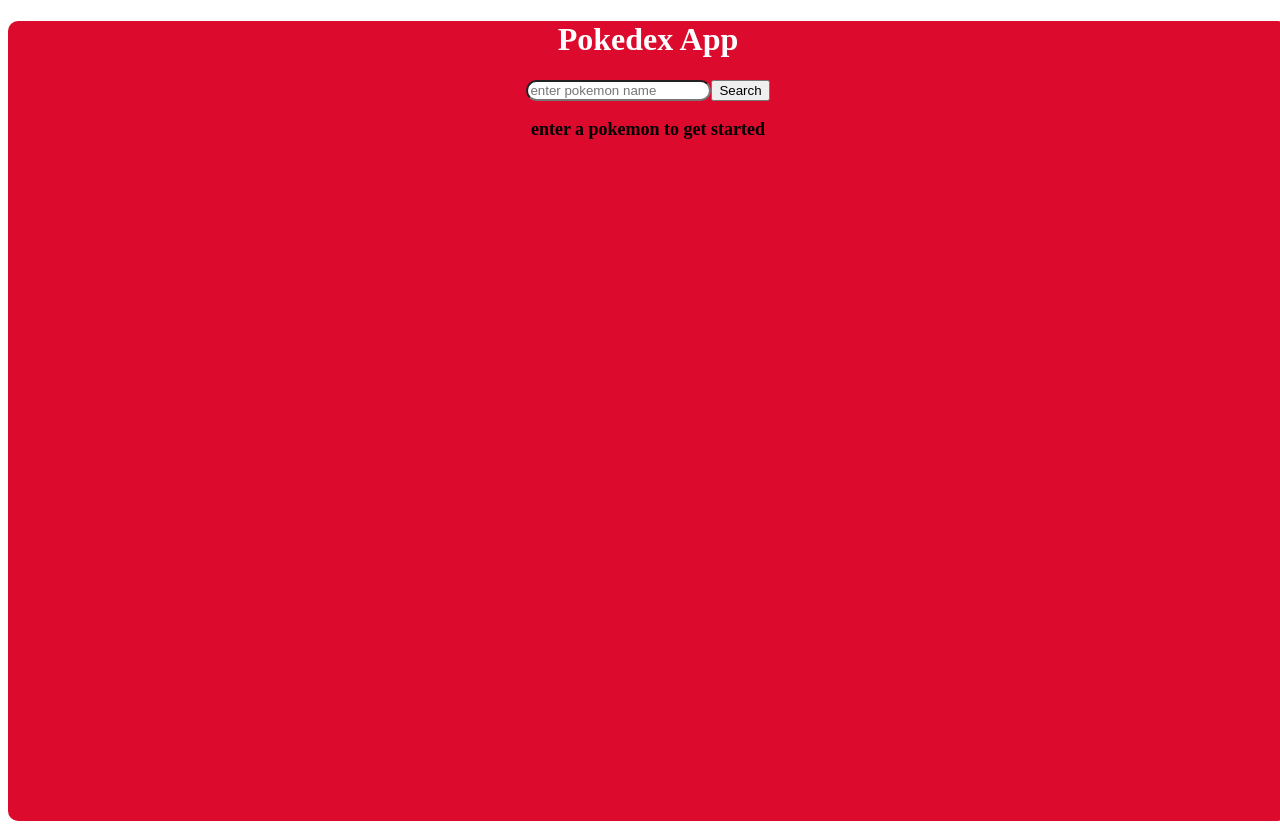
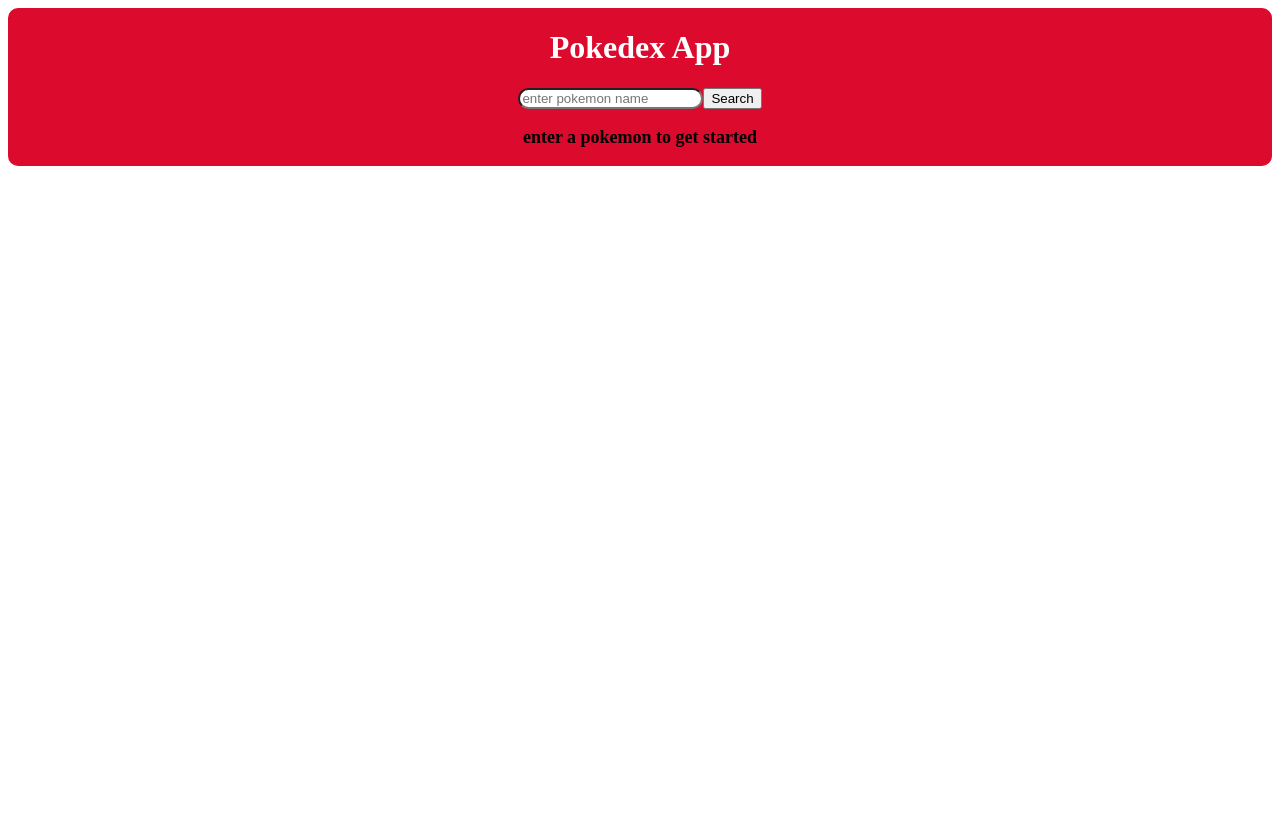
Before and after one commit to DigitalBubblegum/pokedexapp, a React (Create React App) app: page / in a window 1280 px wide. After the commit the page ends 800 px from the top, so only its background shows below. Built offline with nearby package versions, Linux system fonts and the light colour scheme.

Commit message:
-minor changes to the CSS

```diff
--- a/src/components/PokeInformation.jsx
+++ b/src/components/PokeInformation.jsx
@@ -6,7 +6,7 @@ const PokeInformation = ({pokemonSingle}) => {
             <h1 className="pokemon-name">{pokemonSingle.name.toUpperCase()}</h1>
             <div className="dexViewMain">
                 <img src={pokemonSingle.sprites.other.home.front_default} alt={pokemonSingle.name} className="pokemon-image"></img>
-                <div>
+                <div className="dexInfoContent">
                     <h2>About</h2>
                     <div className="about-iwh">
                         <h3>ID: {pokemonSingle.id}</h3>
--- a/src/index.css
+++ b/src/index.css
@@ -1,8 +1,7 @@
 .mainWindow {
   background-color: #DC0A2D;
   border-radius: 10px;
-  height: 100vh;
-  width: 100vw;
+  overflow: auto;
 }
 .pokedexSearchBar{
   background-color: #DC0A2D;
@@ -32,7 +31,7 @@
   justify-content: center;
 }
 .pokemon-image{
-  border: 5px solid black;
+  border: 5px solid white;
 }
 .dexViewMain{
   /* border: 5px solid black; */
@@ -44,4 +43,8 @@
 }
 .pokemon-name{
   text-align: center;
+  color: white;
 }
+.dexInfoContent{
+  color: white;
+}
```
